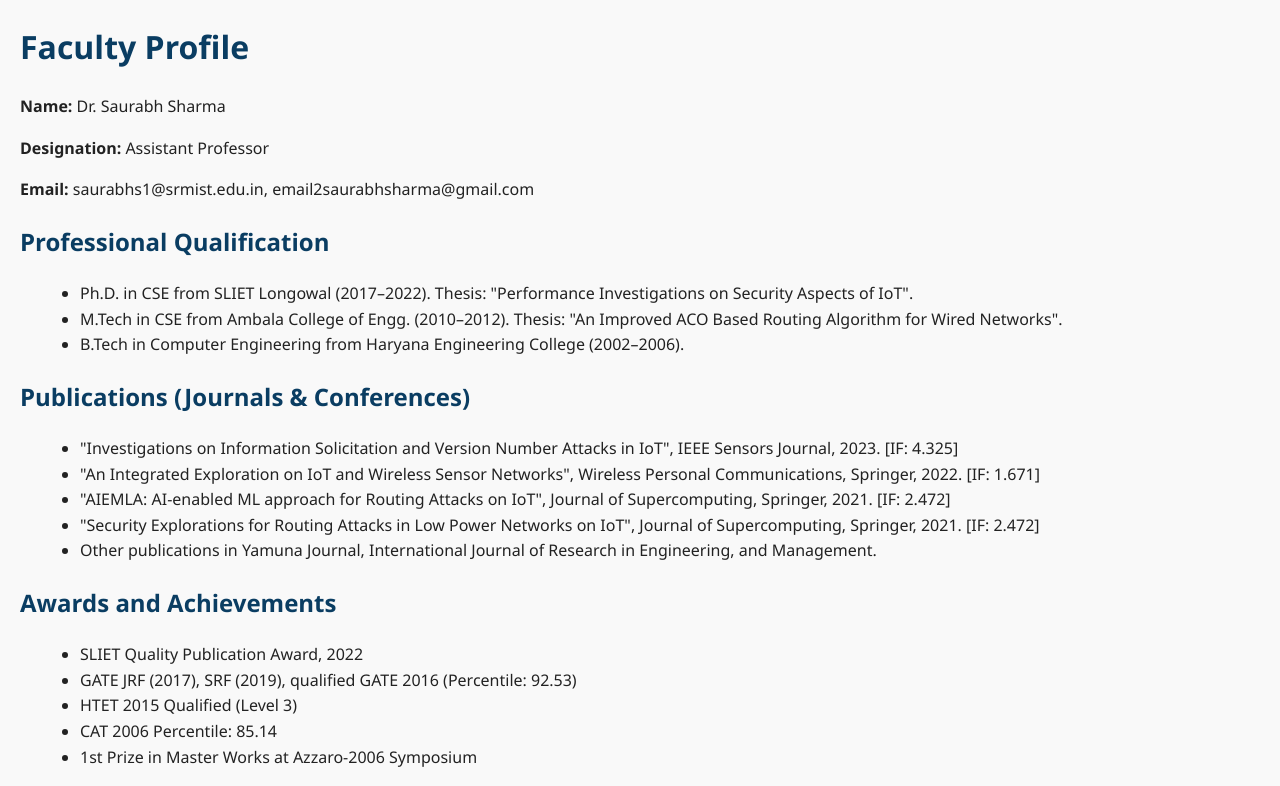
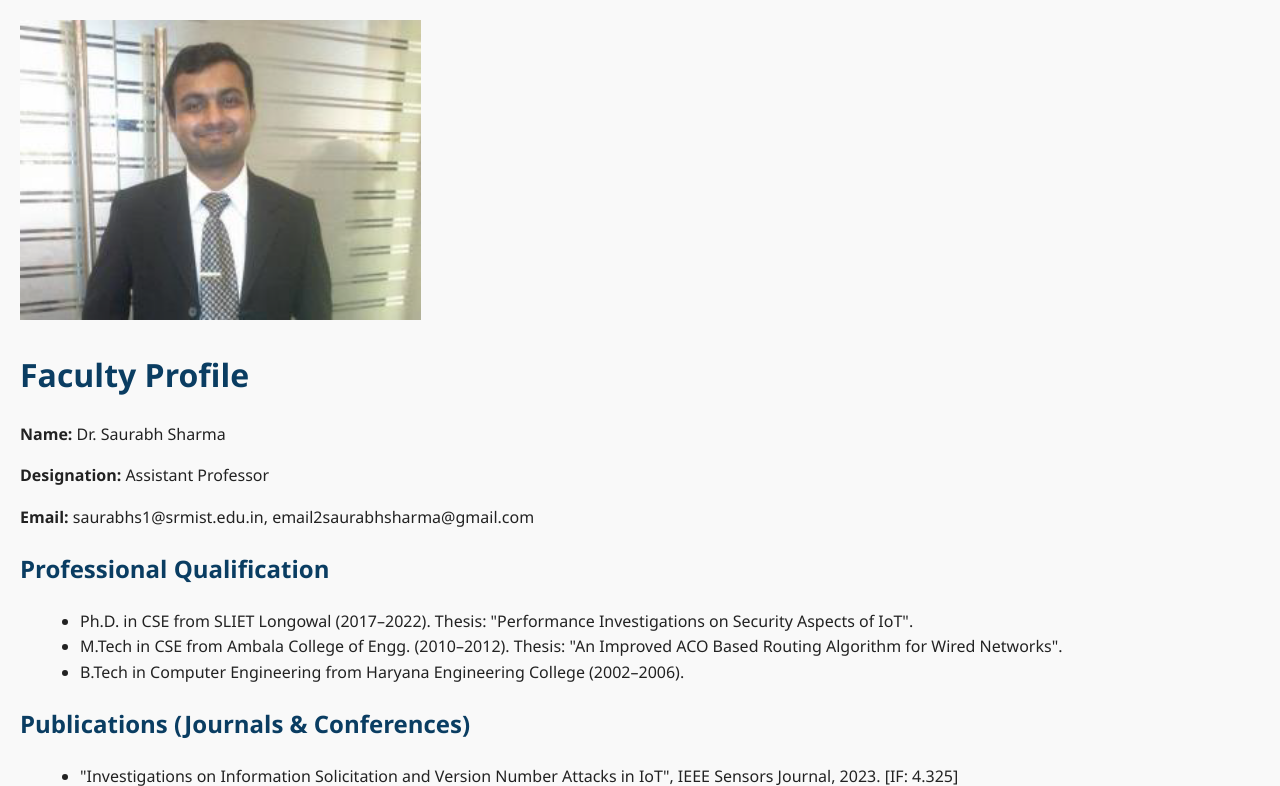
Before and after one commit to saurabh602195/drsaurabhsharma, a plain HTML site: page index.html in a window 1280 px wide. Shown: the top 786 px of the page. Drawn offline with Linux system fonts and the light colour scheme.

Commit message:
Update index.html

```diff
--- a/index.html
+++ b/index.html
@@ -20,7 +20,7 @@
   </style>
 </head>
 <body>
-
+<img src="saurabh.png" weight="220px" height="300px" />
   <h1>Faculty Profile</h1>
 
   <p><strong>Name:</strong> Dr. Saurabh Sharma</p>
```
